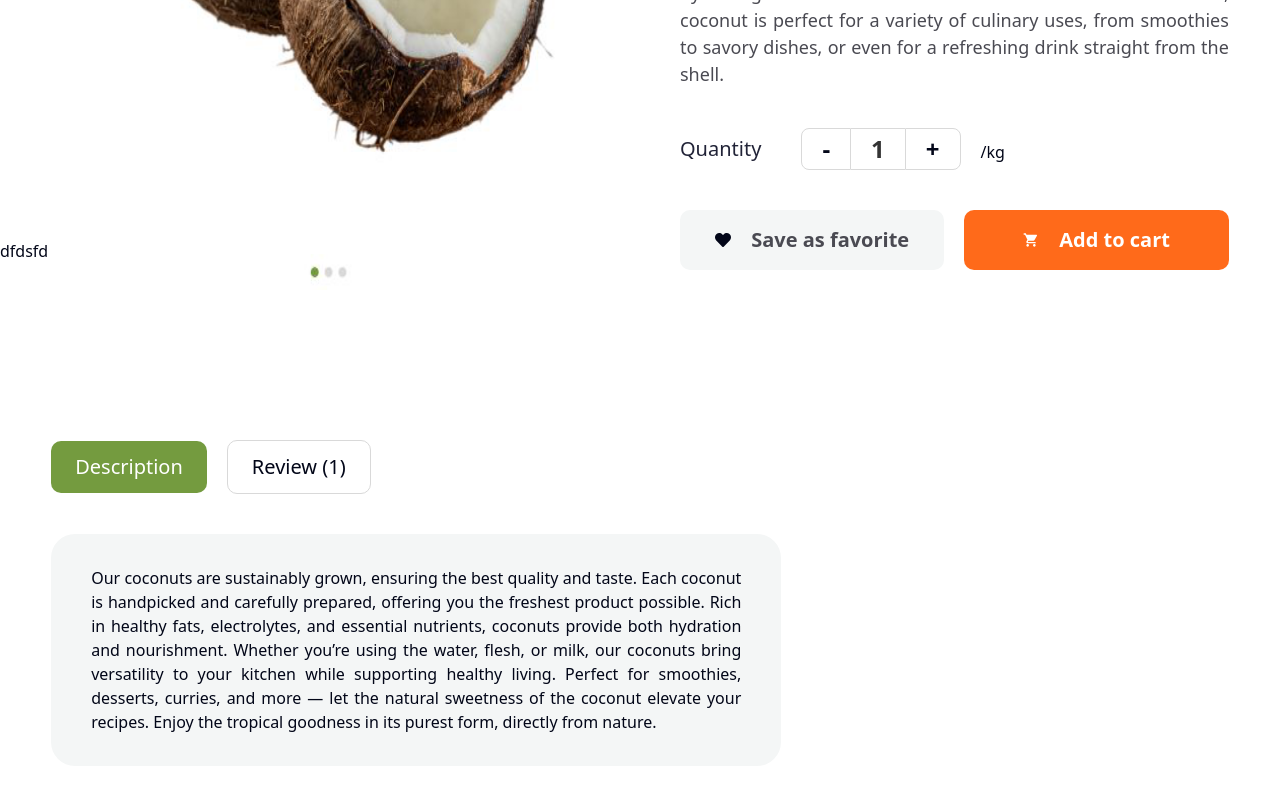
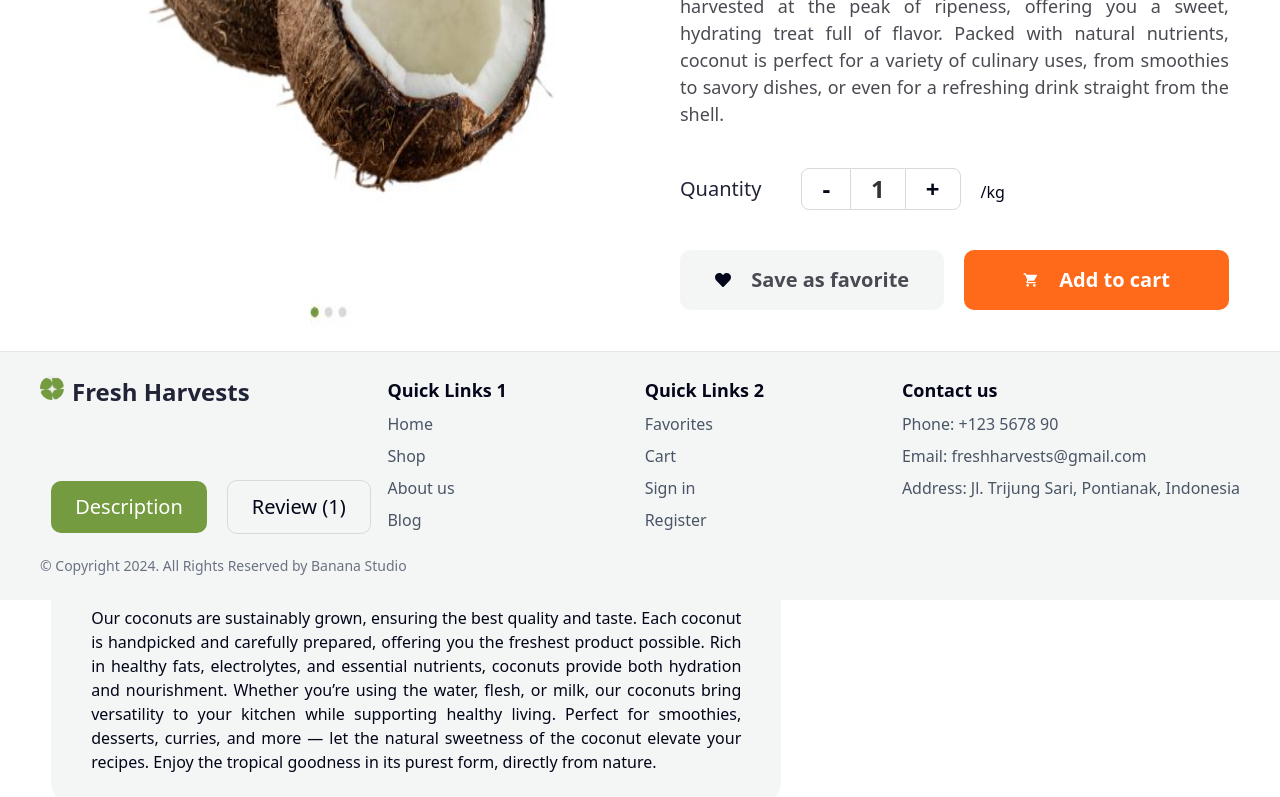
Before and after one commit to shahidulshohid/fresh-harvests, a Next.js app: page /blog in a window 1280 px wide. Shown: the part 561-1358 px from the top of the page. Built offline with nearby package versions, Linux system fonts and the light colour scheme.

Commit message:
some error is fixed

```diff
--- a/src/app/blog/page.tsx
+++ b/src/app/blog/page.tsx
@@ -1,3 +1,4 @@
+
 // const Blog = () => {
 //     return (
 //         // <div className="relative w-full h-[75vh] overflow-hidden">
@@ -13,6 +14,9 @@
 
 // export default Blog;
 
+
+
+
 "use client";
 
 import ProductDetails from "@/components/blogComponents/ProductDetails";
@@ -22,14 +26,14 @@ import ReviewComponent from "@/components/blogComponents/ReviewComponent";
 export default function Blog() {
   return (
     <section className="w-[92%] md:w-[92%] container mx-auto space-y-6 sm:space-y-10">
-      <div className="w-full h-[15vh]">
+      <div className="w-full h-[20vh]">
       <div className="relative z-10 flex flex-col justify-center items-center h-full w-full text-center"></div>
       {/* section Description */}
       <ProductDetails />
       {/* Review */}
       <ReviewComponent />
       {/* Related Product */}
-        <RelatedProducts />
+      <RelatedProducts/>
       </div>
     </section>
   );
--- a/src/app/page.tsx
+++ b/src/app/page.tsx
@@ -1,5 +1,4 @@
 "use client"
-// import FreshProductComponent from '@/components/homeComponent/FreshProductComponent';
 import dynamic from "next/dynamic";
 const FreshProductComponent = dynamic(() => import('@/components/homeComponent/FreshProductComponent'), {
   ssr: false,
--- a/src/components/homeComponent/FreshProductComponent.tsx
+++ b/src/components/homeComponent/FreshProductComponent.tsx
@@ -141,7 +141,7 @@ export default function FreshProductComponent() {
         </div>
       </div>
       {/* All Product Button */}
-      <div className="text-center">
+      <div className="text-cent">
         <button className=" border border-[#FF6A1A]  text-[#FF6A1A] max-sm:text-[14px] text-xl lg:px-8 lg:py-4 rounded-lg">
           See All Products
         </button>
--- a/src/components/shared/Footer.tsx
+++ b/src/components/shared/Footer.tsx
@@ -1,128 +1,103 @@
-// import Image from "next/image";
-// import Link from "next/link";
+import Image from "next/image";
+import Link from "next/link";
 
-// import bannerImage from "@/assets/logo.png";
+import bannerImage from "@/assets/logo.png";
 
-// // import Image from 'next/image'
-// export default function Footer() {
-//   return (
-//     <footer className="bg-[#F4F6F6] border-t border-gray-200 py-6 px-4 md:px-10 mt-28">
-//       <div className="flex flex-col md:flex-row justify-between max-w-[1213px] mx-auto">
-//         {/* Logo and App Links */}
-//         <div className="flex justify-center gap-2">
-//           <Image
-//             src={bannerImage}
-//             alt="logo"
-//             width={30}
-//             height={30}
-//             className="bg-transparent rounded-full w-6 h-6"
-//           />{" "}
-//           <span className="text-[#212337] text-xl md:text-2xl font-bold pb-8">
-//             Fresh Harvests
-//           </span>
-//         </div>
-//         {/* Quick Links 1 */}
-//         <div className="mb-6 md:mb-0">
-//           <h4 className="text-lg font-semibold mb-2">Quick Links 1</h4>
-//           <ul className="space-y-2">
-//             <li>
-//               <Link href="/" className="text-gray-600 hover:text-green-700">
-//                 Home
-//               </Link>
-//             </li>
-//             <li>
-//               <a href="/shop" className="text-gray-600 hover:text-green-700">
-//                 Shop
-//               </a>
-//             </li>
-//             <li>
-//               <a href="/about" className="text-gray-600 hover:text-green-700">
-//                 About us
-//               </a>
-//             </li>
-//             <li>
-//               <a href="/blog" className="text-gray-600 hover:text-green-700">
-//                 Blog
-//               </a>
-//             </li>
-//           </ul>
-//         </div>
+// import Image from 'next/image'
+export default function Footer() {
+  return (
+    <footer className="bg-[#F4F6F6] border-t border-gray-200 py-6 px-4 md:px-10 mt-28">
+      <div className="flex flex-col md:flex-row justify-between max-w-[1213px] mx-auto">
+        {/* Logo and App Links */}
+        <div className="flex justify-center gap-2">
+          <Image
+            src={bannerImage}
+            alt="logo"
+            width={30}
+            height={30}
+            className="bg-transparent rounded-full w-6 h-6"
+          />{" "}
+          <span className="text-[#212337] text-xl md:text-2xl font-bold pb-8">
+            Fresh Harvests
+          </span>
+        </div>
+        {/* Quick Links 1 */}
+        <div className="mb-6 md:mb-0">
+          <h4 className="text-lg font-semibold mb-2">Quick Links 1</h4>
+          <ul className="space-y-2">
+            <li>
+              <Link href="/" className="text-gray-600 hover:text-green-700">
+                Home
+              </Link>
+            </li>
+            <li>
+              <a href="/shop" className="text-gray-600 hover:text-green-700">
+                Shop
+              </a>
+            </li>
+            <li>
+              <a href="/about" className="text-gray-600 hover:text-green-700">
+                About us
+              </a>
+            </li>
+            <li>
+              <a href="/blog" className="text-gray-600 hover:text-green-700">
+                Blog
+              </a>
+            </li>
+          </ul>
+        </div>
 
-//         {/* Quick Links 2 */}
-//         <div className="mb-6 md:mb-0">
-//           <h4 className="text-lg font-semibold mb-2">Quick Links 2</h4>
-//           <ul className="space-y-2">
-//             <li>
-//               <a
-//                 href="/favorites"
-//                 className="text-gray-600 hover:text-green-700"
-//               >
-//                 Favorites
-//               </a>
-//             </li>
-//             <li>
-//               <a href="/cart" className="text-gray-600 hover:text-green-700">
-//                 Cart
-//               </a>
-//             </li>
-//             <li>
-//               <a href="/sign-in" className="text-gray-600 hover:text-green-700">
-//                 Sign in
-//               </a>
-//             </li>
-//             <li>
-//               <a
-//                 href="/register"
-//                 className="text-gray-600 hover:text-green-700"
-//               >
-//                 Register
-//               </a>
-//             </li>
-//           </ul>
-//         </div>
+        {/* Quick Links 2 */}
+        <div className="mb-6 md:mb-0">
+          <h4 className="text-lg font-semibold mb-2">Quick Links 2</h4>
+          <ul className="space-y-2">
+            <li>
+              <a
+                href="/favorites"
+                className="text-gray-600 hover:text-green-700"
+              >
+                Favorites
+              </a>
+            </li>
+            <li>
+              <a href="/cart" className="text-gray-600 hover:text-green-700">
+                Cart
+              </a>
+            </li>
+            <li>
+              <a href="/sign-in" className="text-gray-600 hover:text-green-700">
+                Sign in
+              </a>
+            </li>
+            <li>
+              <a
+                href="/register"
+                className="text-gray-600 hover:text-green-700"
+              >
+                Register
+              </a>
+            </li>
+          </ul>
+        </div>
 
-//         {/* Contact Us */}
-//         <div className="mb-6 md:mb-0">
-//           <h4 className="text-lg font-semibold mb-2">Contact us</h4>
-//           <ul className="space-y-2">
-//             <li className="text-gray-600">Phone: +123 5678 90</li>
-//             <li className="text-gray-600">Email: freshharvests@gmail.com</li>
-//             <li className="text-gray-600">
-//               Address: Jl. Trijung Sari, Pontianak, Indonesia
-//             </li>
-//           </ul>
-//           <div className="flex space-x-2 mt-2">
-//             {/* <Image width={50} height={50} src="visa.png" alt="Visa" className="h-6" />
-//                         <Image width={50} height={50} src="paypal.png" alt="PayPal" className="h-6" />
-//                         <Image width={50} height={50} src="apple-pay.png" alt="Apple Pay" className="h-6" /> */}
-//           </div>
-//         </div>
-//       </div>
-//       <div className="flex justify-between max-w-[1213px] mx-auto">
-//         <div className=" text-gray-500 text-sm mt-6">
-//           © Copyright 2024. All Rights Reserved by Banana Studio
-//         </div>
-//         <div className="flex justify-center space-x-4 mt-2">
-//           {/* <a href="https://twitter.com" target="_blank" rel="noopener noreferrer">
-//                         <Image width={50} height={50} src="twitter-icon.png" alt="Twitter" className="h-6" />
-//                     </a> */}
-//           {/* <a href="https://facebook.com" target="_blank" rel="noopener noreferrer">
-//                         <Image width={50} height={50} src="facebook-icon.png" alt="Facebook" className="h-6" />
-//                     </a> */}
-//         </div>
-//       </div>
-//     </footer>
-//   );
-// }
-
-import React from 'react';
-
-const Footer = () => {
-  return (
-    <div>
-      dfdsfd
-    </div>
+        {/* Contact Us */}
+        <div className="mb-6 md:mb-0">
+          <h4 className="text-lg font-semibold mb-2">Contact us</h4>
+          <ul className="space-y-2">
+            <li className="text-gray-600">Phone: +123 5678 90</li>
+            <li className="text-gray-600">Email: freshharvests@gmail.com</li>
+            <li className="text-gray-600">
+              Address: Jl. Trijung Sari, Pontianak, Indonesia
+            </li>
+          </ul>
+        </div>
+      </div>
+      <div className="flex justify-between max-w-[1213px] mx-auto">
+        <div className=" text-gray-500 text-sm mt-6">
+          © Copyright 2024. All Rights Reserved by Banana Studio
+        </div>
+      </div>
+    </footer>
   );
-};
-
-export default Footer;
+}
--- a/src/components/shared/Navbar.tsx
+++ b/src/components/shared/Navbar.tsx
@@ -205,6 +205,17 @@ const Navbar = () => {
             >
               Blog
             </Link>
+            <Link
+              onClick={handleCloseNave}
+              href="/#"
+              className={`${
+                pathName === "/#"
+                  ? "font-bold border-b-2 border-orange-600"
+                  : "font-semibold"
+              } w-fit`}
+            >
+              Sign In
+            </Link>
           </div>
           <button onClick={handleCloseNave} className="absolute top-8 right-8">
             <IoMdClose className="size-6 text-white cursor-pointer" />
```
Also changed, not shown: public/aboutImg2.jpg (added), 1 other file (tests, documents, lock files or other folders). Lines whose indentation alone changed are shown as unchanged.
